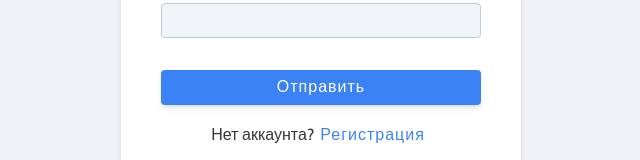
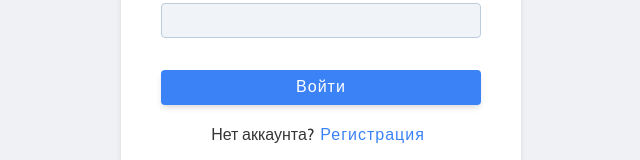
Before and after one commit to Bonamente/job-tracker, a React (Vite) app: page /signup in a window 1280 px wide. Shown: the part 467-627 px from the top of the page, without its empty margins (319-959 px from the left). Built offline with nearby package versions, Linux system fonts and the light colour scheme.

Commit message:
feat(SignupPage): change submit button text

```diff
--- a/src/pages/signup/SignupPage.tsx
+++ b/src/pages/signup/SignupPage.tsx
@@ -96,7 +96,9 @@ const SignupPage = () => {
           handleChange={handleChange}
         />
         <button className="btn btn-block" type="submit" disabled={isLoading}>
-          {isLoading ? t('buttons.loading') : t('buttons.submit')}
+          {isLoading
+            ? t('buttons.loading')
+            : `${values.isMember ? t('buttons.signin') : t('buttons.signup')}`}
         </button>
         <p>
           {values.isMember
```
